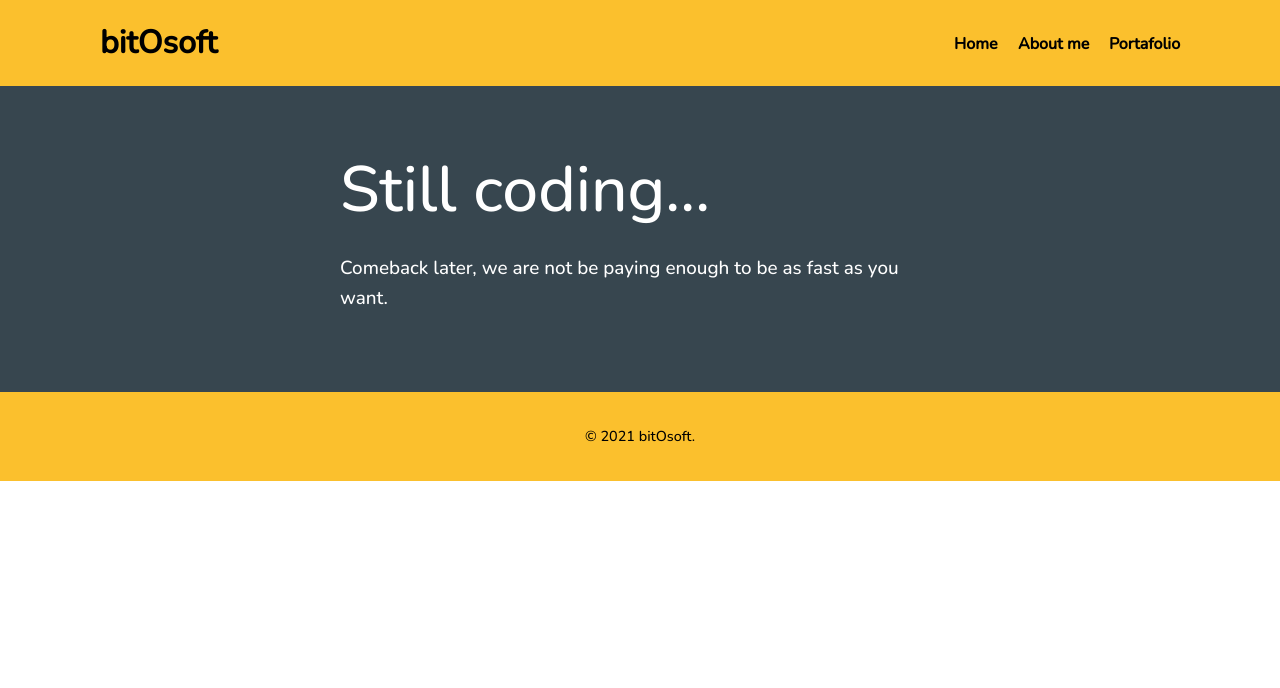
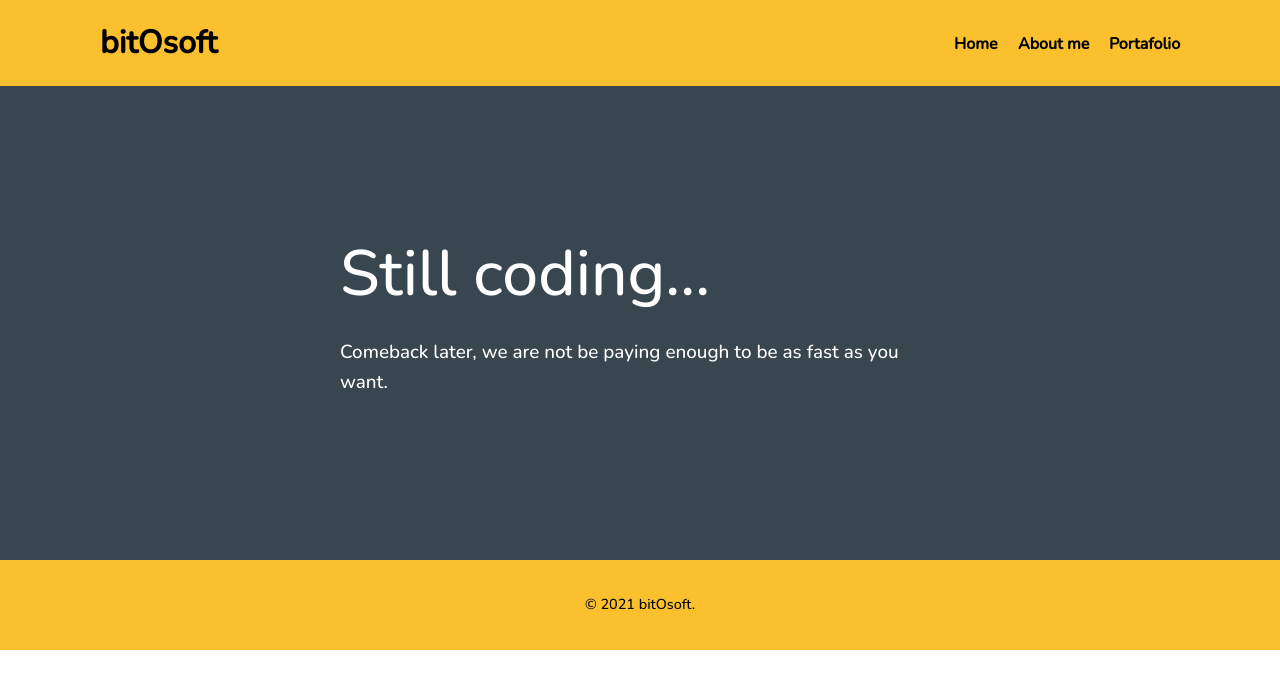
Before and after one commit to ericsotoexe/bitosoft, a plain HTML site: page about-me.html in a window 1280 px wide. Drawn offline with nearby package versions, Linux system fonts and the light colour scheme.

Commit message:
Building Pages have better design

```diff
--- a/style.css
+++ b/style.css
@@ -1,4 +1,7 @@
 body {
+  height: 100%;
+  display:flex;
+  flex-direction:column;
   margin: 0;
   font-family: "Nunito";
 }
@@ -29,6 +32,7 @@ body {
 }
 
 .header {
+  min-height:50px;
   padding: 0 100px;
   background-color: #fbc02d;
   color: #000000;
@@ -64,7 +68,7 @@ body {
 .building {
   background-color: #37464f;
   color: #fff;
-  padding: 60px 45px;
+  padding: 11.25% 45px;
   display: flex;
   justify-content: center;
 }
@@ -114,6 +118,12 @@ body {
   line-height: 1.6;
 }
 .footer {
+  /* position: absolute;
+  bottom: 0;
+  width: 100%;
+  height: 2.5rem;   */
+  min-height:50px;
+  margin-top: auto;
   text-align: center;
   padding: 20px 0;
   font-size: 0.9rem;
```
